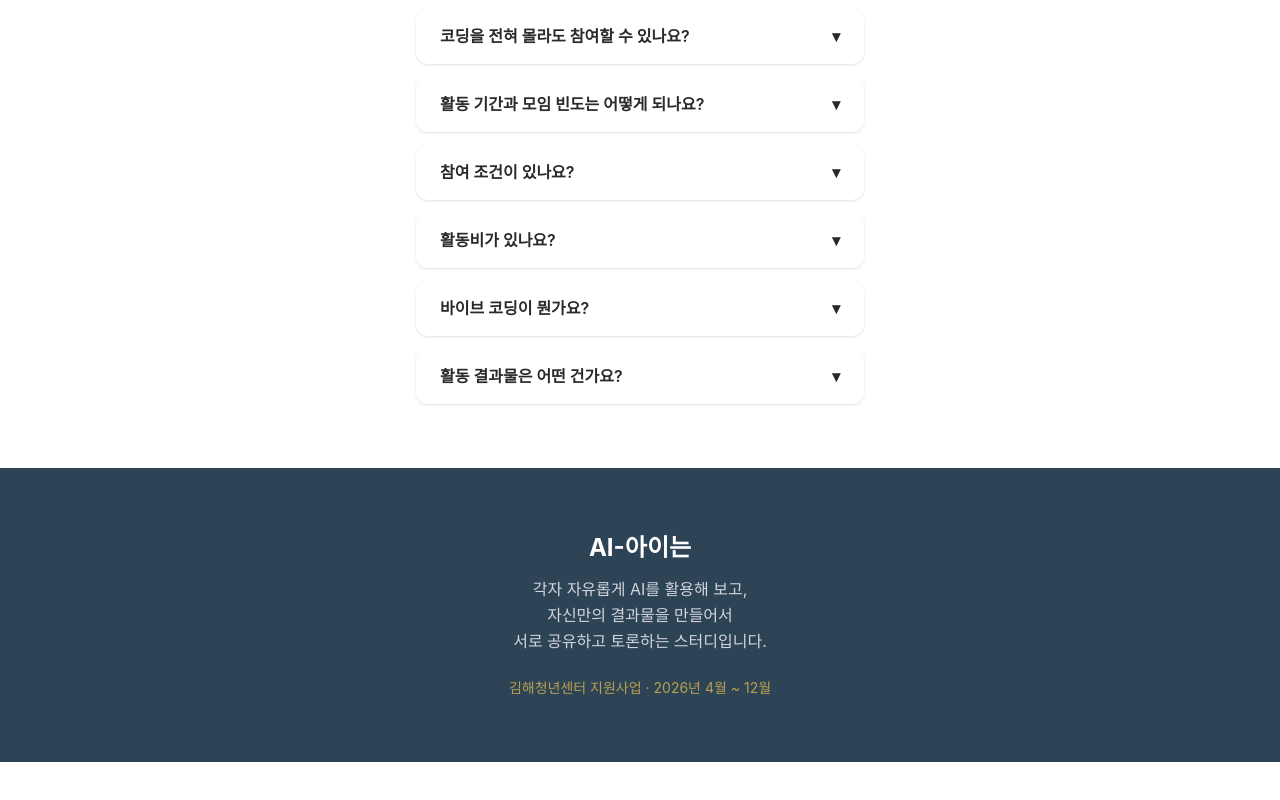
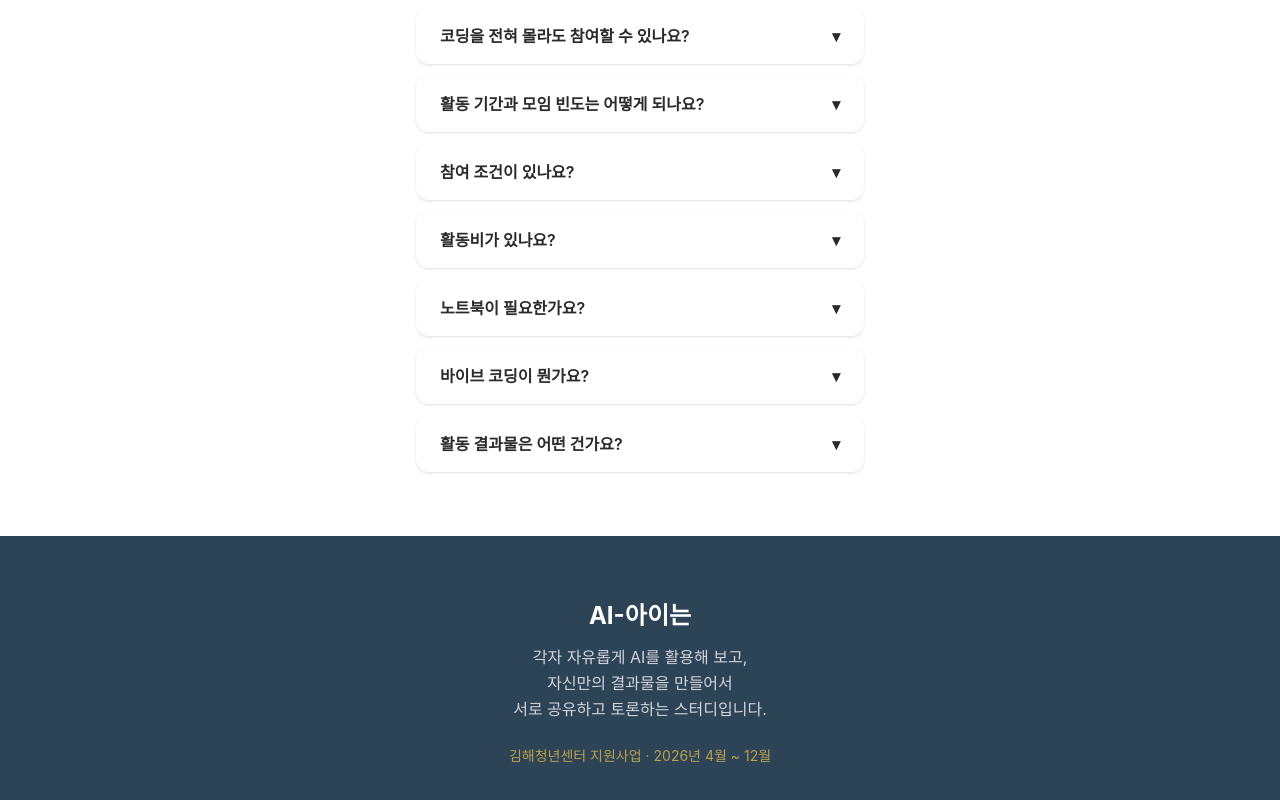
Before and after one commit to iamodh/landing-page, a React (Vite) app: page / in a window 1280 px wide. Shown: the part 2840-3640 px from the top of the page. Before the commit the page ends 3602 px from the top, so only its background shows below. Built offline with nearby package versions, Linux system fonts and the light colour scheme.

Commit message:
data: FAQ에 노트북 필요 여부 항목 추가
Co-Authored-By: Claude Opus 4.6 <noreply@anthropic.com>

```diff
--- a/src/data/faq.ts
+++ b/src/data/faq.ts
@@ -25,6 +25,11 @@ export const faq: FaqItem[] = [
       "김해청년센터 지원사업으로 활동비가 지원됩니다. 식비, AI 도구 구독료, 교육 자료 등에 사용되며, 개인 부담 비용은 없습니다.",
   },
   {
+    question: "노트북이 필요한가요?",
+    answer:
+      "네, 개인 노트북이 있으면 좋습니다. AI 도구 대부분이 웹 브라우저에서 동작하기 때문에 고사양일 필요는 없어요. 노트북이 없는 경우 모임 장소의 공용 PC를 활용할 수도 있습니다.",
+  },
+  {
     question: "바이브 코딩이 뭔가요?",
     answer:
       "AI에게 '이런 웹페이지 만들어줘'라고 말로 지시하면, AI가 코드를 작성해주는 방식입니다. 코딩 문법을 몰라도 아이디어만 있으면 결과물을 만들 수 있어요.",
```
